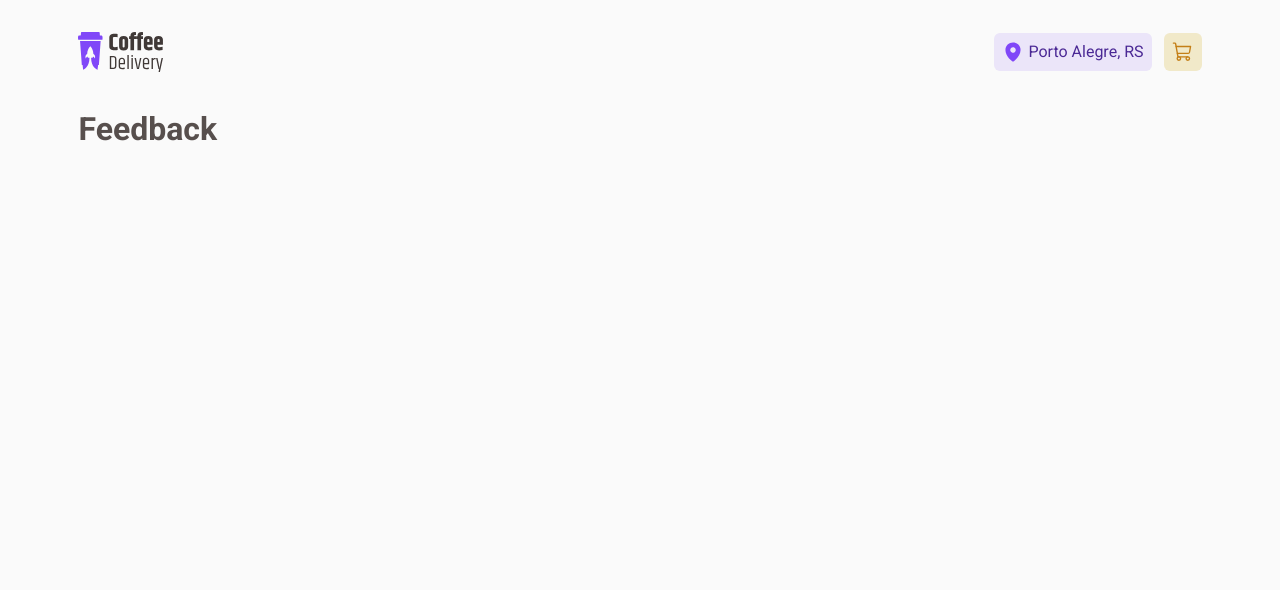
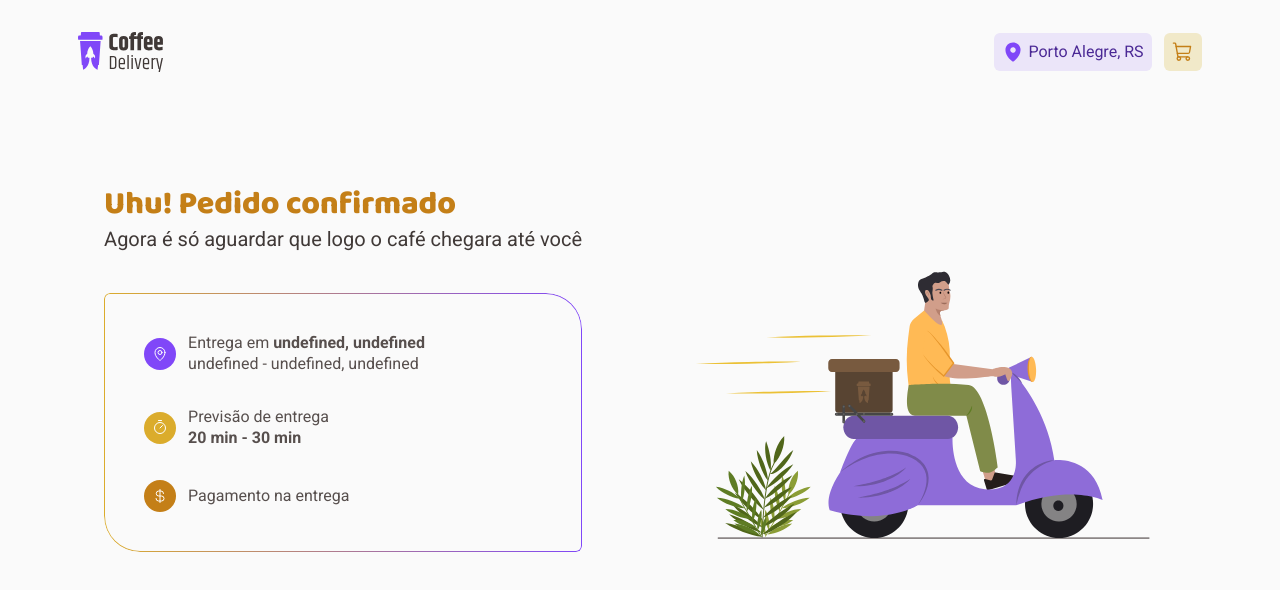
Before and after one commit to AronAdamsRapetto/desafio-coffe-delivery, a React (Vite) app: page /feedback in a window 1280 px wide. Shown: the top 590 px of the page. Built offline with nearby package versions, Linux system fonts and the light colour scheme.

Commit message:
feat: finish feedback page

```diff
--- a/src/Router.tsx
+++ b/src/Router.tsx
@@ -1,7 +1,7 @@
 import { Route, Routes } from 'react-router-dom'
 import { Home } from './pages/home'
 import { Checkout } from './pages/checkout/Checkout'
-import { Feedback } from './pages/Feedback'
+import { Feedback } from './pages/feedback'
 import { DefaultLayout } from './layouts/DefaultLayout'
 
 export function Router() {
--- a/src/pages/Feedback.tsx
+++ /dev/null
@@ -1,7 +0,0 @@
-export function Feedback() {
-  return (
-    <div>
-      <h1>Feedback</h1>
-    </div>
-  )
-}
--- a/src/pages/checkout/components/checkoutForm/index.tsx
+++ b/src/pages/checkout/components/checkoutForm/index.tsx
@@ -12,7 +12,7 @@ import { useNavigate } from 'react-router-dom'
 import { CoffeContext } from '../../../../context/CoffeContext'
 
 interface EventTargetWithInnerText extends EventTarget {
-  innerText: string
+  innerText: PaymentOptionType
 }
 
 export interface SelectPaymentEvent
@@ -20,8 +20,16 @@ export interface SelectPaymentEvent
   target: EventTargetWithInnerText
 }
 
+enum PaymentMap {
+  'CARTÃO DE CRÉDITO' = 'Cartão de Crédito',
+  'CARTÃO DE DÉBITO' = 'Cartão de Débito',
+  'DINHEIRO' = 'Dinheiro',
+}
+
+type PaymentOptionType = keyof typeof PaymentMap
+
 export function CheckoutForm() {
-  const [paymentOption, setPaymentOption] = useState('')
+  const [paymentOption, setPaymentOption] = useState<PaymentOptionType>('' as PaymentOptionType)
   const { updateDeliveryInformation } = useContext(CoffeContext)
   const { register, handleSubmit } = useForm()
   const navigate = useNavigate()
@@ -34,7 +42,7 @@ export function CheckoutForm() {
 
   const submitDeliveryAddress = (data: any) => {
     if (paymentOption) {
-      updateDeliveryInformation({ payment: paymentOption, ...data })
+      updateDeliveryInformation({ payment: PaymentMap[paymentOption], ...data })
       navigate('/feedback')
     }
   }
--- /dev/null
+++ b/src/pages/feedback/index.tsx
@@ -0,0 +1,58 @@
+import { CurrencyDollar, MapPin, Timer } from 'phosphor-react'
+import feedbackImage from '../../assets/feedback-image.svg'
+import {
+  AddressIconContainer,
+  BulletPointContainer,
+  DeliveryInfoContainer,
+  FeedBackPageContainer,
+  PaymentIconContainer,
+  TimeIconContainer,
+  TitleFeedback,
+} from './styles'
+import { useContext } from 'react'
+import { CoffeContext } from '../../context/CoffeContext'
+
+export function Feedback() {
+  const { deliveryInfo } = useContext(CoffeContext)
+
+  return (
+    <FeedBackPageContainer>
+      <div>
+        <TitleFeedback>Uhu! Pedido confirmado</TitleFeedback>
+        <span>Agora é só aguardar que logo o café chegara até você</span>
+        <DeliveryInfoContainer>
+          <BulletPointContainer>
+            <AddressIconContainer>
+              <MapPin size={16} />
+            </AddressIconContainer>
+            <span>
+              Entrega em{' '}
+              <strong>{`${deliveryInfo.street}, ${deliveryInfo.number}`}</strong>
+              <br />
+              {`${deliveryInfo.district} - ${deliveryInfo.city}, ${deliveryInfo.uf} `}
+            </span>
+          </BulletPointContainer>
+          <BulletPointContainer>
+            <TimeIconContainer>
+              <Timer size={16} />
+            </TimeIconContainer>
+            <div>
+              <span>Previsão de entrega</span>
+              <span>20 min - 30 min</span>
+            </div>
+          </BulletPointContainer>
+          <BulletPointContainer>
+            <PaymentIconContainer>
+              <CurrencyDollar size={16} />
+            </PaymentIconContainer>
+            <div>
+              <span>Pagamento na entrega</span>
+              <span>{deliveryInfo.payment}</span>
+            </div>
+          </BulletPointContainer>
+        </DeliveryInfoContainer>
+      </div>
+      <img src={feedbackImage} alt="" />
+    </FeedBackPageContainer>
+  )
+}
--- /dev/null
+++ b/src/pages/feedback/styles.ts
@@ -0,0 +1,83 @@
+import styled from 'styled-components'
+
+export const FeedBackPageContainer = styled.main`
+  display: flex;
+  justify-content: center;
+  gap: 6.37rem;
+  padding-top: 5rem;
+  align-items: flex-end;
+`
+
+export const TitleFeedback = styled.h1`
+  font-family: 'Baloo 2', cursive;
+  font-size: 2rem;
+  font-weight: 800;
+  line-height: 1.3;
+  color: ${(props) => props.theme['yellow-dark']};
+
+  ~ span {
+    font-size: 1.25rem;
+    line-height: 1.3;
+    color: ${(props) => props.theme['base-subtitle']};
+  }
+`
+
+export const DeliveryInfoContainer = styled.div`
+  position: relative;
+  display: flex;
+  flex-direction: column;
+  padding: 2.5rem;
+  gap: 2rem;
+  margin-top: 2.5rem;
+
+  ::before {
+    content: '';
+    position: absolute;
+    inset: 0;
+    border-radius: 6px 36px;
+    border: 1px solid transparent;
+    background: linear-gradient(90deg, #dbac2c, #8047f8) border-box;
+    -webkit-mask: linear-gradient(#fff 0 0) content-box,
+      linear-gradient(#fff 0 0);
+    -webkit-mask-composite: xor;
+    mask-composite: exclude;
+  }
+`
+
+export const BulletPointContainer = styled.div`
+  display: flex;
+  gap: 0.75rem;
+  align-items: center;
+  justify-content: flex-start;
+  line-height: 1.3;
+
+  > div {
+    display: flex;
+    flex-direction: column;
+
+    > span:last-child {
+      font-weight: bold;
+    }
+  }
+`
+
+const BaseIconContainer = styled.div`
+  display: flex;
+  align-items: center;
+  justify-content: center;
+  padding: 0.5rem;
+  color: ${(props) => props.theme.white};
+  border-radius: 50%;
+`
+
+export const AddressIconContainer = styled(BaseIconContainer)`
+  background-color: ${(props) => props.theme.purple};
+`
+
+export const TimeIconContainer = styled(BaseIconContainer)`
+  background-color: ${(props) => props.theme.yellow};
+`
+
+export const PaymentIconContainer = styled(BaseIconContainer)`
+  background-color: ${(props) => props.theme['yellow-dark']};
+`
--- a/src/pages/home/index.tsx
+++ b/src/pages/home/index.tsx
@@ -1,4 +1,4 @@
-import imagemDaHome from '../../assets/imagem-da-home.svg'
+import imagemDaHome from '../../assets/home-image.svg'
 import {
   BulletPoint,
   BulletPointsContainer,
```
Also changed, not shown: src/assets/feedback-image.svg (added), src/assets/home-image.svg (renamed from src/assets/imagem-da-home.svg).
